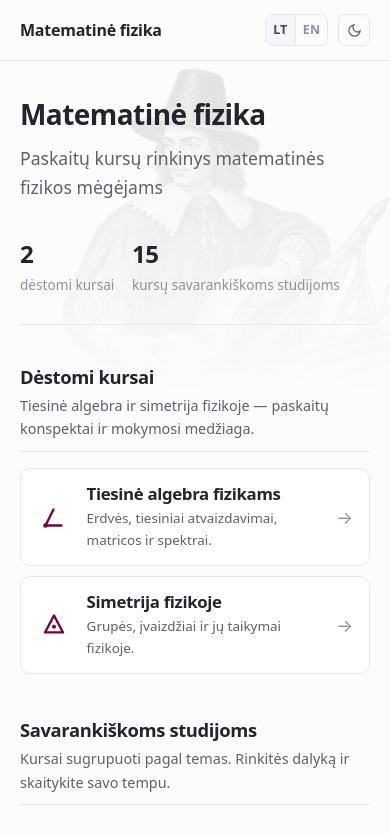
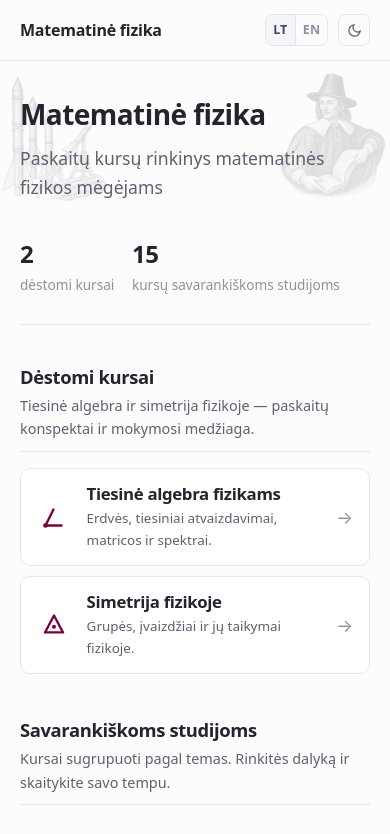
Before and after one commit to matfiz/matfiz.github.io, a plain HTML site: page index.html in a window 390 px wide. Shown: the top 834 px of the page. Drawn offline with Linux system fonts and the light colour scheme.

```diff
--- a/styles.css
+++ b/styles.css
@@ -126,21 +126,30 @@ body {
 }
 .board-ink {
   position: absolute; inset: 0;
-  background-image: url("semenavicius-1650-portrait.webp");
+  background-image: url("semenavicius-1650-balanced.webp");
   background-position: center 3.75rem;
   background-size: clamp(72rem, 100vw, 112rem) auto;
   background-repeat: no-repeat;
   filter: var(--board-filter);
   opacity: var(--board-opacity);
 }
-:root { --board-filter: grayscale(1); --board-opacity: .26; }
+/* Lift only the faint central ink in dark mode, keeping the portrait natural. */
+.board-ink::after {
+  content: ""; position: absolute; inset: 0;
+  background-image: inherit; background-position: inherit;
+  background-size: inherit; background-repeat: inherit;
+  filter: invert(1); opacity: var(--board-notes-lift);
+  -webkit-mask-image: linear-gradient(to right, transparent 28%, #000 33%, #000 67%, transparent 72%);
+          mask-image: linear-gradient(to right, transparent 28%, #000 33%, #000 67%, transparent 72%);
+}
+:root { --board-filter: grayscale(1); --board-opacity: .26; --board-notes-lift: 0; }
 @media (prefers-color-scheme: dark) {
-  :root:not([data-theme="light"]) { --board-filter: grayscale(1) brightness(1.35); --board-opacity: .24; }
+  :root:not([data-theme="light"]) { --board-filter: grayscale(1) brightness(1.35); --board-opacity: .24; --board-notes-lift: 1; }
 }
-:root[data-theme="dark"] { --board-filter: grayscale(1) brightness(1.35); --board-opacity: .24; }
+:root[data-theme="dark"] { --board-filter: grayscale(1) brightness(1.35); --board-opacity: .24; --board-notes-lift: 1; }
 @media (max-width: 40rem) {
   .board { height: 440px; }
-  .board-ink { background-size: auto 340px; background-position: right -8rem top 4rem; opacity: .12; }
+  .board-ink { background-size: 100% auto; background-position: center 4.5rem; opacity: .18; }
 }
 @media print { .board { display: none; } }
 
```
Also changed, not shown: semenavicius-1650-balanced.webp (added).
